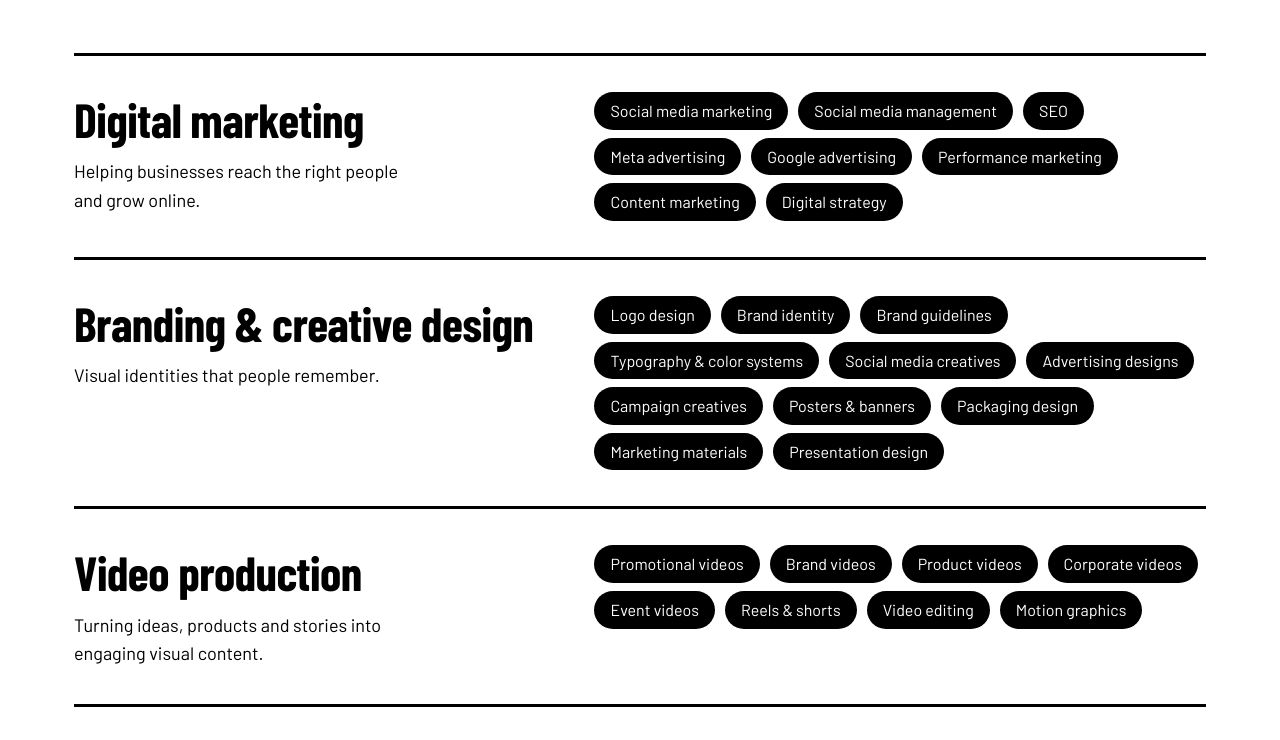
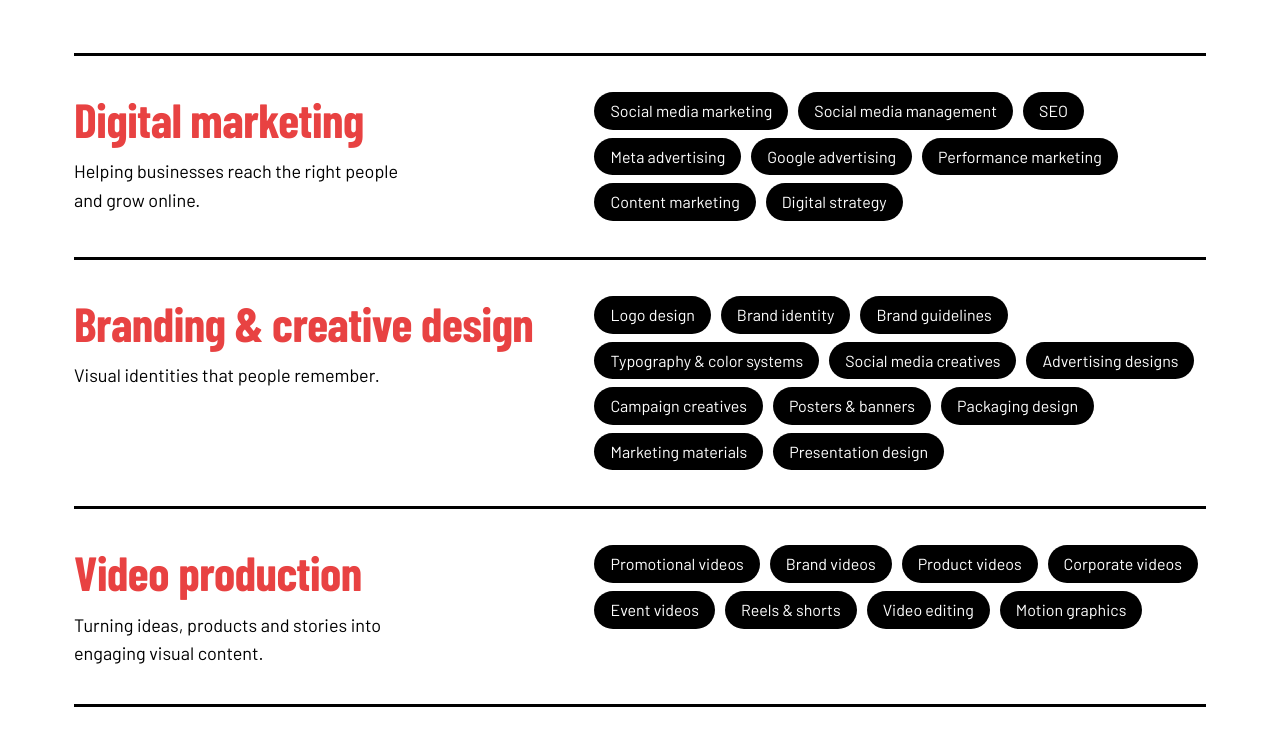
Before and after one commit to Arshadchiruthath/bytezo, a plain HTML site: page index.html in a window 1280 px wide. Shown: the part 2914-3654 px from the top of the page. Drawn offline with nearby package versions, Linux system fonts and the light colour scheme.

Commit message:
Update Bytezo website

```diff
--- a/index.html
+++ b/index.html
@@ -289,7 +289,8 @@
     }
 
     .row h3 {
-      font-size: clamp(2rem, 4vw, 3rem)
+      font-size: clamp(2rem, 4vw, 3rem);
+      color: var(--red)
     }
 
     .row p {
```
